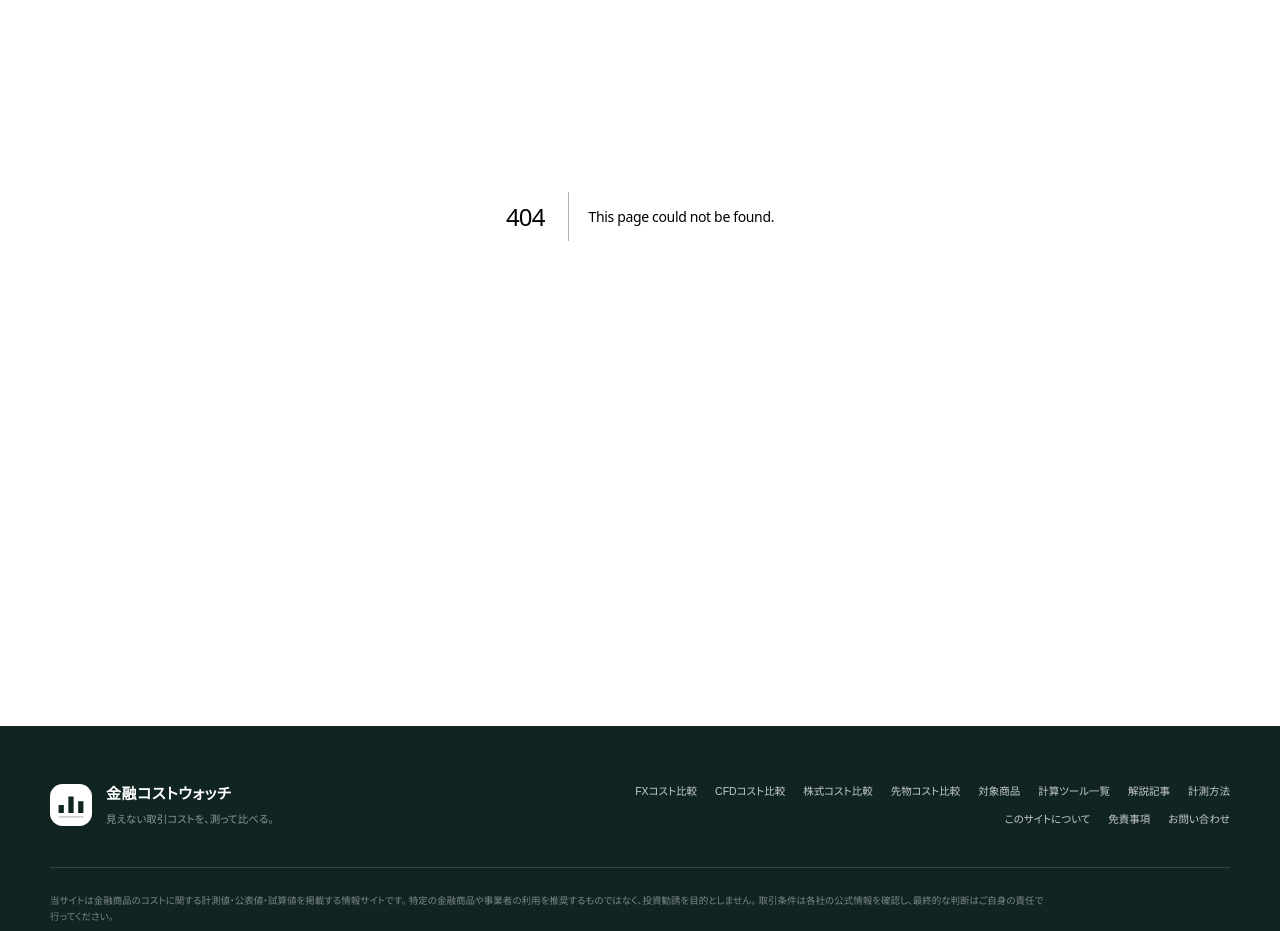
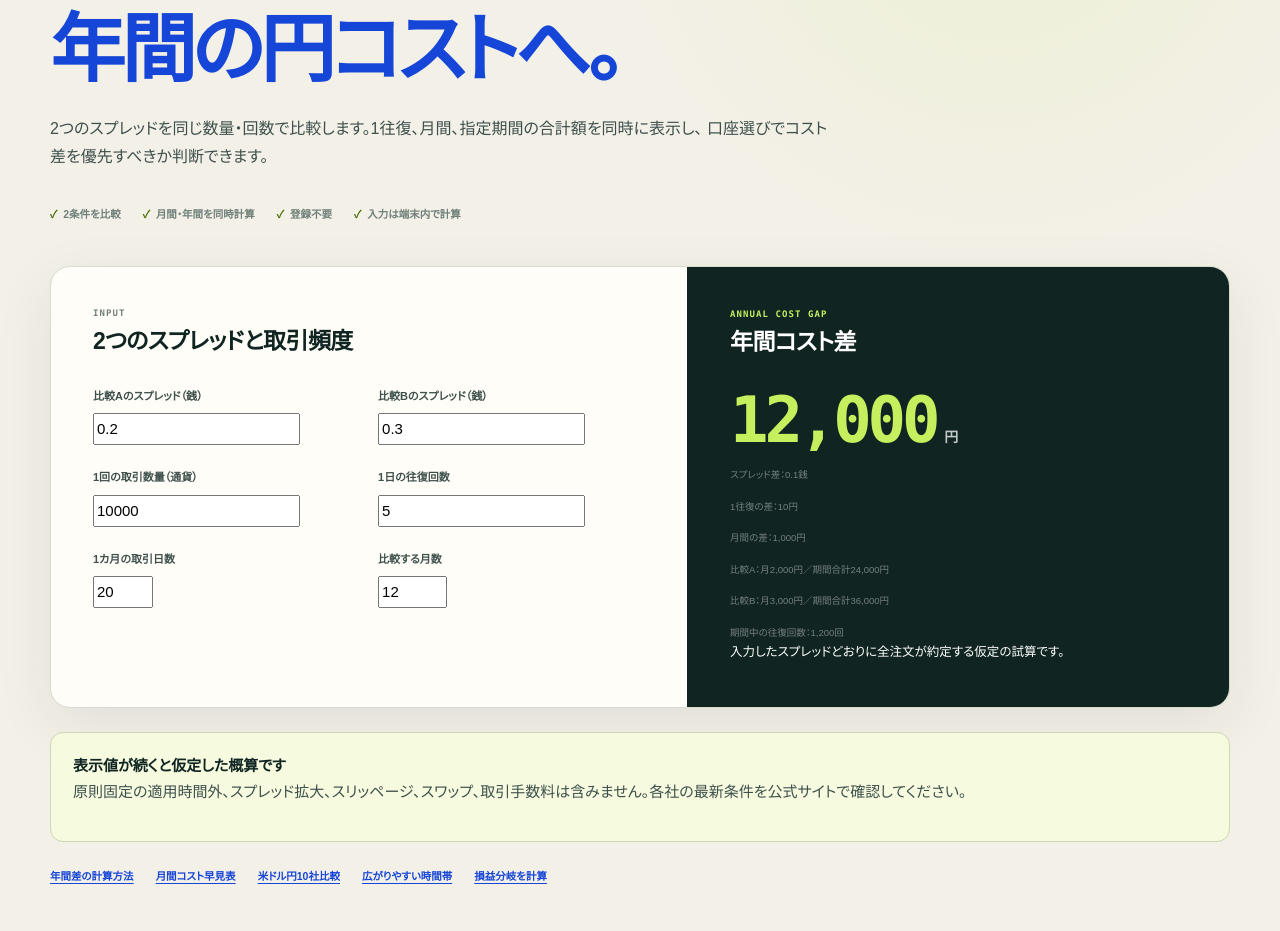
Before and after one commit to mrok18/hanbaijo, a Next.js app: page /tools/fx-spread-annual-cost-calculator in a window 1280 px wide. Before the commit this address had no page. Shown: the part 261-1192 px from the top of the page. Built offline with nearby package versions, Linux system fonts and the light colour scheme.

Commit message:
Add FX annual spread cost calculator

```diff
--- a/app/articles/fx-spread-difference-annual-cost/page.tsx
+++ b/app/articles/fx-spread-difference-annual-cost/page.tsx
@@ -40,7 +40,7 @@ export default function Page() {
       <div className="callout">
         <strong>結論：1万通貨を1日5回なら年間1万2,000円差</strong>
         <p>ただし、公称スプレッドの適用時間、数量上限、約定差が同じという仮定での単純計算です。</p>
-        <Link href="/tools/cost-calculator">自分の数量で取引コストを計算する →</Link>
+        <Link href="/tools/fx-spread-annual-cost-calculator">2社の年間コスト差を計算する →</Link>
       </div>
 
       <h2>0.1銭の差を円へ直す</h2>
@@ -83,6 +83,7 @@ export default function Page() {
 
       <h2>月間コストと損益分岐を続けて確認する</h2>
       <ul>
+        <li><Link href="/tools/fx-spread-annual-cost-calculator">FXスプレッド年間コスト比較計算機</Link></li>
         <li><Link href="/articles/fx-spread-monthly-cost">0.2銭の月間スプレッドコスト早見表</Link></li>
         <li><Link href="/fx/usdjpy-spread-comparison">米ドル円スプレッド10社比較</Link></li>
         <li><Link href="/articles/fx-spread-time">スプレッドが広がりやすい時間帯</Link></li>
--- a/app/articles/fx-spread-monthly-cost/page.tsx
+++ b/app/articles/fx-spread-monthly-cost/page.tsx
@@ -88,6 +88,7 @@ export default function Page() {
         一方、少額・低頻度なら差は小さく、最低取引単位、注文機能、入出金条件などを優先した方が合う場合もあります。
       </p>
       <ul>
+        <li><Link href="/tools/fx-spread-annual-cost-calculator">2つのスプレッドの年間差を計算</Link></li>
         <li><Link href="/articles/fx-spread-difference-annual-cost">スプレッド差0.1銭の年間コスト</Link></li>
         <li><Link href="/fx/usdjpy-spread-comparison">米ドル円スプレッド10社比較</Link></li>
         <li><Link href="/articles/fx-spread-time">スプレッドが広がりやすい時間帯</Link></li>
--- a/app/fx/page.tsx
+++ b/app/fx/page.tsx
@@ -35,7 +35,7 @@ export default function FxPage() {
             同じ条件で比べられる形に整理します。
           </p>
           <div className="hero-actions">
-            <Link className="button primary" href="/tools/cost-calculator">FXコストを試算</Link>
+            <Link className="button primary" href="/tools/fx-spread-annual-cost-calculator">年間コスト差を試算</Link>
             <Link className="button secondary" href="/articles/fx-spread-cost">計算方法を読む</Link>
           </div>
         </div>
--- /dev/null
+++ b/app/tools/fx-spread-annual-cost-calculator/FxSpreadAnnualCostCalculator.tsx
@@ -0,0 +1,71 @@
+'use client';
+
+import { useMemo, useState } from 'react';
+
+export default function FxSpreadAnnualCostCalculator() {
+  const [spreadA, setSpreadA] = useState(0.2);
+  const [spreadB, setSpreadB] = useState(0.3);
+  const [quantity, setQuantity] = useState(10000);
+  const [tradesPerDay, setTradesPerDay] = useState(5);
+  const [daysPerMonth, setDaysPerMonth] = useState(20);
+  const [months, setMonths] = useState(12);
+
+  const result = useMemo(() => {
+    const safeA = Math.max(0, spreadA);
+    const safeB = Math.max(0, spreadB);
+    const safeQuantity = Math.max(0, quantity);
+    const safeTrades = Math.max(0, tradesPerDay);
+    const safeDays = Math.max(0, daysPerMonth);
+    const safeMonths = Math.max(0, months);
+    const rounds = safeTrades * safeDays;
+    const costAOnce = safeA / 100 * safeQuantity;
+    const costBOnce = safeB / 100 * safeQuantity;
+    const monthlyA = costAOnce * rounds;
+    const monthlyB = costBOnce * rounds;
+    const annualA = monthlyA * safeMonths;
+    const annualB = monthlyB * safeMonths;
+    return {
+      spreadGap: Math.abs(safeA - safeB),
+      onceGap: Math.abs(costAOnce - costBOnce),
+      monthlyGap: Math.abs(monthlyA - monthlyB),
+      annualGap: Math.abs(annualA - annualB),
+      monthlyA,
+      monthlyB,
+      annualA,
+      annualB,
+      annualRounds: rounds * safeMonths,
+    };
+  }, [spreadA, spreadB, quantity, tradesPerDay, daysPerMonth, months]);
+
+  const yen = new Intl.NumberFormat('ja-JP', { maximumFractionDigits: 2 });
+  const count = new Intl.NumberFormat('ja-JP', { maximumFractionDigits: 1 });
+
+  return (
+    <div className="calculator-shell">
+      <div className="calculator-grid">
+        <section className="calculator-inputs">
+          <div className="calculator-panel-head"><div><span>INPUT</span><h2>2つのスプレッドと取引頻度</h2></div></div>
+          <div className="field-grid">
+            <label><span>比較Aのスプレッド（銭）</span><input type="number" min="0" step="0.1" value={spreadA} onChange={event => setSpreadA(Number(event.target.value))} /></label>
+            <label><span>比較Bのスプレッド（銭）</span><input type="number" min="0" step="0.1" value={spreadB} onChange={event => setSpreadB(Number(event.target.value))} /></label>
+            <label><span>1回の取引数量（通貨）</span><input type="number" min="0" step="1000" value={quantity} onChange={event => setQuantity(Number(event.target.value))} /></label>
+            <label><span>1日の往復回数</span><input type="number" min="0" step="1" value={tradesPerDay} onChange={event => setTradesPerDay(Number(event.target.value))} /></label>
+            <label><span>1カ月の取引日数</span><input type="number" min="0" max="31" step="1" value={daysPerMonth} onChange={event => setDaysPerMonth(Number(event.target.value))} /></label>
+            <label><span>比較する月数</span><input type="number" min="0" max="120" step="1" value={months} onChange={event => setMonths(Number(event.target.value))} /></label>
+          </div>
+        </section>
+        <section className="calculator-result">
+          <div className="result-head"><span>ANNUAL COST GAP</span><h2>年間コスト差</h2></div>
+          <div className="total-cost"><strong>{yen.format(result.annualGap)}</strong><span>円</span></div>
+          <p>スプレッド差：{count.format(result.spreadGap)}銭</p>
+          <p>1往復の差：{yen.format(result.onceGap)}円</p>
+          <p>月間の差：{yen.format(result.monthlyGap)}円</p>
+          <p>比較A：月{yen.format(result.monthlyA)}円／期間合計{yen.format(result.annualA)}円</p>
+          <p>比較B：月{yen.format(result.monthlyB)}円／期間合計{yen.format(result.annualB)}円</p>
+          <p>期間中の往復回数：{count.format(result.annualRounds)}回</p>
+          <small>入力したスプレッドどおりに全注文が約定する仮定の試算です。</small>
+        </section>
+      </div>
+    </div>
+  );
+}
--- /dev/null
+++ b/app/tools/fx-spread-annual-cost-calculator/page.tsx
@@ -0,0 +1,47 @@
+import type { Metadata } from 'next';
+import Link from 'next/link';
+import AffiliateOfferCard from '@/components/AffiliateOfferCard';
+import { AFFILIATE_OFFERS } from '@/lib/affiliates';
+import FxSpreadAnnualCostCalculator from './FxSpreadAnnualCostCalculator';
+
+export const metadata: Metadata = {
+  title: 'FXスプレッド年間コスト比較計算機｜0.1銭差を円換算',
+  description: '2つのFXスプレッド、取引数量、1日の往復回数、取引日数から、1回・月間・年間のコストと差額を無料計算します。',
+};
+
+export default function Page() {
+  return (
+    <div className="calculator-page">
+      <header className="calculator-intro">
+        <p className="page-kicker">FX ANNUAL SPREAD CALCULATOR</p>
+        <h1>0.1銭の差を、<br /><em>年間の円コストへ。</em></h1>
+        <p className="lede">
+          2つのスプレッドを同じ数量・回数で比較します。1往復、月間、指定期間の合計額を同時に表示し、
+          口座選びでコスト差を優先すべきか判断できます。
+        </p>
+        <div className="calculator-proof"><span>2条件を比較</span><span>月間・年間を同時計算</span><span>登録不要</span><span>入力は端末内で計算</span></div>
+      </header>
+
+      <FxSpreadAnnualCostCalculator />
+
+      <div className="callout">
+        <strong>表示値が続くと仮定した概算です</strong>
+        <p>原則固定の適用時間外、スプレッド拡大、スリッページ、スワップ、取引手数料は含みません。各社の最新条件を公式サイトで確認してください。</p>
+      </div>
+
+      <nav className="calculator-proof" aria-label="関連する比較と解説">
+        <Link href="/articles/fx-spread-difference-annual-cost">年間差の計算方法</Link>
+        <Link href="/articles/fx-spread-monthly-cost">月間コスト早見表</Link>
+        <Link href="/fx/usdjpy-spread-comparison">米ドル円10社比較</Link>
+        <Link href="/articles/fx-spread-time">広がりやすい時間帯</Link>
+        <Link href="/tools/trading-break-even-calculator">損益分岐を計算</Link>
+      </nav>
+
+      <section className="article-affiliate" aria-label="提携中のFXサービス">
+        <AffiliateOfferCard offer={AFFILIATE_OFFERS.jfx} />
+        <AffiliateOfferCard offer={AFFILIATE_OFFERS['matsui-fx']} />
+        <p className="affiliate-disclosure">広告リンクから申込みが成立すると、当サイトが報酬を受け取る場合があります。広告報酬は計算結果に影響しません。</p>
+      </section>
+    </div>
+  );
+}
--- a/app/tools/page.tsx
+++ b/app/tools/page.tsx
@@ -6,6 +6,7 @@ export const metadata = {
 };
 
 const tools = [
+  { href: '/tools/fx-spread-annual-cost-calculator', tag: 'FX / ANNUAL COST', title: 'FXスプレッド年間コスト比較計算機', description: '2つのスプレッド、数量、1日の往復回数、取引日数から、1回・月間・年間のコストと差額を計算します。', scope: '0.1銭差を年間換算' },
   { href: '/tools/dmm-cfd-22-products-calculator', tag: 'CFD / DMM 22 PRODUCTS', title: 'DMM CFD 22銘柄計算機', description: 'Index 8銘柄とCommodity 14銘柄の価格・Lot数・円換算レートから、必要証拠金、1ポイント・1ティック損益、資金使用率を計算します。', scope: '全22銘柄・通貨換算対応' },
   { href: '/tools/dmm-cfd-tick-value-calculator', tag: 'CFD / DMM 14 PRODUCTS', title: 'DMM CFD 1ティック損益計算機', description: '商品14銘柄の呼値と取引単位を自動反映し、1ティック価値、買い・売りの円換算損益、コスト差引後を計算します。', scope: '商品14銘柄・最小値幅対応' },
   { href: '/tools/commodity-cfd-price-move-calculator', tag: 'CFD / PRICE MOVE', title: '商品CFD値動き損益計算機', description: '金・銀・原油・天然ガスの新規価格と決済価格から、買い・売りの円換算損益、コスト差引後、損益分岐値幅を計算します。', scope: '共通4商品・売買方向対応' },
@@ -34,7 +35,7 @@ const tools = [
 
 export default function Page() {
   return <div className="fx-page">
-    <section className="fx-hero"><div><p className="page-kicker">FINANCIAL COST TOOLKIT</p><h1>取引条件を、<br /><em>円の負担へ。</em></h1><p className="lede">広告の見出しだけでは分からないコストを、取引金額・数量・保有条件に合わせて試算します。入力値はブラウザ内で計算され、サーバーへ保存しません。</p><div className="hero-actions"><Link className="button primary" href="/tools/cost-calculator">汎用計算機を開く</Link><Link className="button secondary" href="/method">算出方法を確認</Link></div></div><aside className="fx-status-panel"><span>TOOL STATUS</span><strong>24種類を公開中</strong><p>汎用計算に加え、公式の取引単位・料金体系を反映したサービス別計算機を順次追加しています。</p><dl><div><dt>対象</dt><dd>FX・CFD・株・先物</dd></div><div><dt>入力保存</dt><dd>なし</dd></div><div><dt>利用料</dt><dd>無料</dd></div></dl></aside></section>
+    <section className="fx-hero"><div><p className="page-kicker">FINANCIAL COST TOOLKIT</p><h1>取引条件を、<br /><em>円の負担へ。</em></h1><p className="lede">広告の見出しだけでは分からないコストを、取引金額・数量・保有条件に合わせて試算します。入力値はブラウザ内で計算され、サーバーへ保存しません。</p><div className="hero-actions"><Link className="button primary" href="/tools/cost-calculator">汎用計算機を開く</Link><Link className="button secondary" href="/method">算出方法を確認</Link></div></div><aside className="fx-status-panel"><span>TOOL STATUS</span><strong>25種類を公開中</strong><p>汎用計算に加え、公式の取引単位・料金体系を反映したサービス別計算機を順次追加しています。</p><dl><div><dt>対象</dt><dd>FX・CFD・株・先物</dd></div><div><dt>入力保存</dt><dd>なし</dd></div><div><dt>利用料</dt><dd>無料</dd></div></dl></aside></section>
 
     <section className="fx-section"><div className="section-heading"><div><p className="section-index">01 / CALCULATORS</p><h2>目的から計算機を選ぶ</h2><p>商品横断の概算と、サービス固有条件の計算を分けています。</p></div></div><div className="affiliate-grid">{tools.map((tool, index) => <article className="affiliate-card" key={tool.href}><div className="affiliate-card-head"><span>TOOL {String(index + 1).padStart(2, '0')}</span><b>{tool.scope}</b></div><p className="affiliate-category">{tool.tag}</p><h3>{tool.title}</h3><p>{tool.description}</p><Link href={tool.href}>計算する →</Link></article>)}</div></section>
 
```
